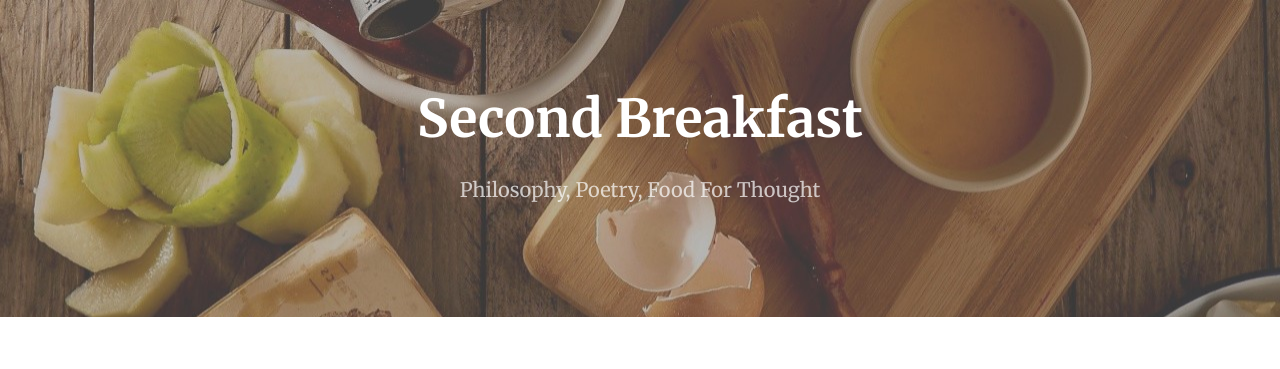
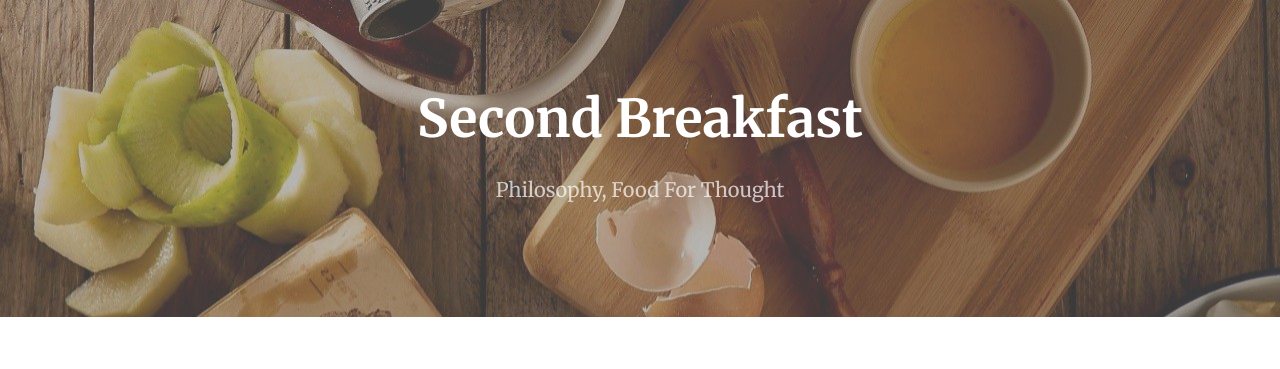
Before and after one commit to second-breakfast/second-breakfast.github.io, a Jekyll site: the page built from index.html, in a window 1280 px wide. Shown: the top 369 px of the page. Built offline with Jekyll 4.4.1, drawn with Linux system fonts in a browser that asks for light colours; the list of posts is cut into pages by our own code.

Commit message:
Update _config.yml

```diff
--- a/_config.yml
+++ b/_config.yml
@@ -1,6 +1,6 @@
 # Setup
 title:        Second Breakfast
-tagline:      Philosophy, Poetry, Food For Thought
+tagline:      Philosophy, Food For Thought
 baseurl:      ""
 paginate:     1
 locale:       "en"
```
